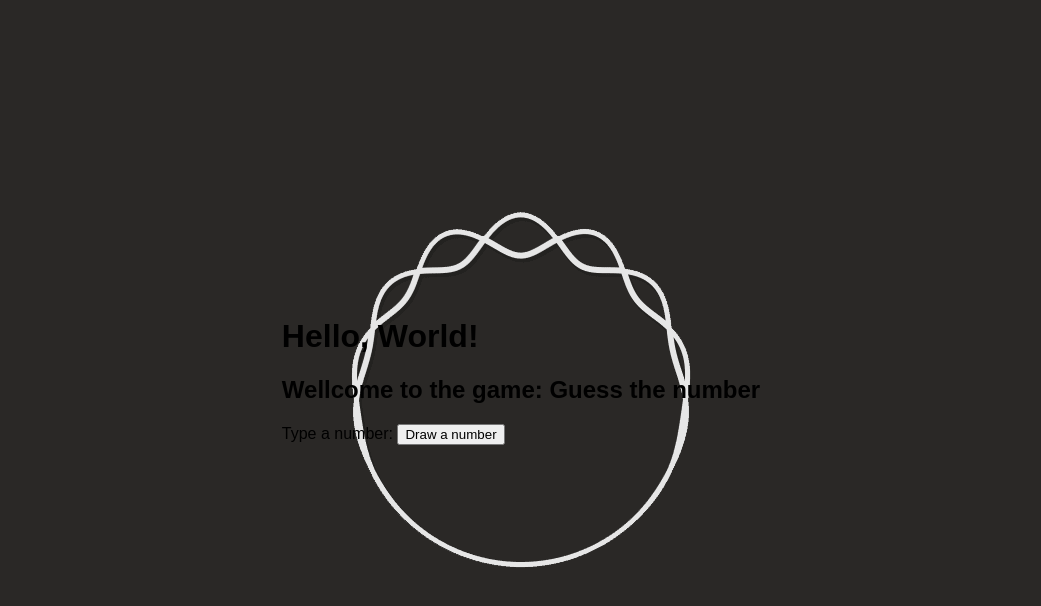
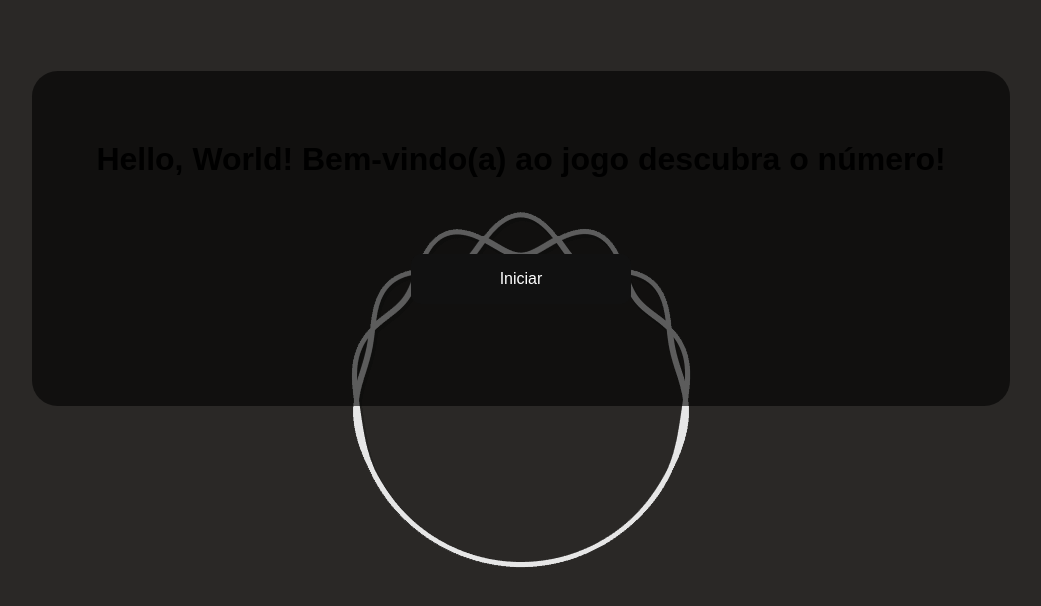
Before and after one commit to Extencao-IFSP/game-guess-the-number, a plain HTML site: page index.html in a window 1280 px wide. Shown: the whole page, without its empty margins (119-1160 px from the left). Drawn offline with nearby package versions, Linux system fonts and the light colour scheme.

Commit message:
Update index.html

```diff
--- a/index.html
+++ b/index.html
@@ -15,31 +15,25 @@
     <script src="https://cdnjs.cloudflare.com/ajax/libs/popper.js/1.12.9/umd/popper.min.js"></script>
     <script defer src="js/function.js"></script>
 
-    <title>Guess the number</title>
+    <title id="gametitle">Game Sorteador de Número</title>
 </head>
 
 <body>
 
     <main>
-        <h1>Hello, World!</h1>
-        <h2>Wellcome to the game: Guess the number</h2>
-
-
-        <div>
-            <label>Type a number:</label>
-            <button type="button" id="draw">Draw a number</button>
+        <div class="content">
+            <h1>Hello, World! Bem-vindo(a) ao jogo descubra o número!</h1>
+            <button class="glow-on-hover" type="button" id="draw">Iniciar</button>
 
             <p id="message"></p>
         </div>
 
         <section id="guess-form" class="">
-            <div>
-                <label>Type a number:</label>
-                <input type="number" id="number-guess" placeholder="my guess number is..." pattern="[0-9]" min="0" max="99"/>
+            <div class="content">
+                <h1>Descubra o número</h1>
+                <input type="number" id="number-guess" placeholder="Insira um número" pattern="[0-9]" min="0" max="99"/>
                 <!--  onkeypress="$(this).mask(`00`)" -->
-            </div>
-            <div>
-                <button type="button" id="test">try the guess</button>
+                <button class="glow-on-hover" type="button" id="test">Testar</button>
             </div>
         </section>
     </main>
```
